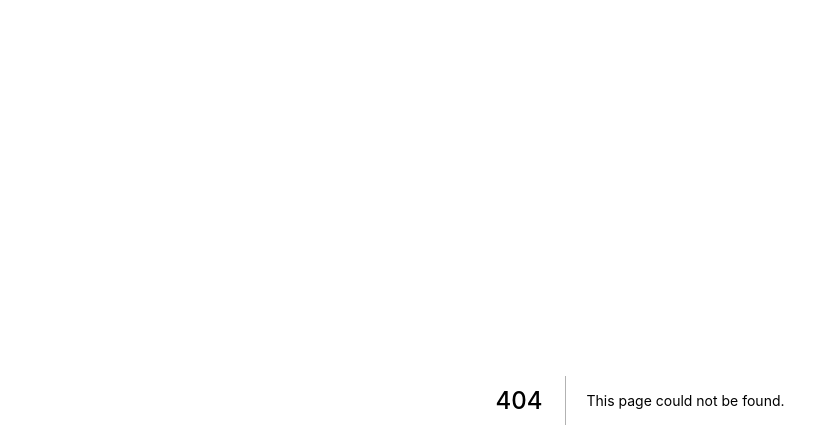
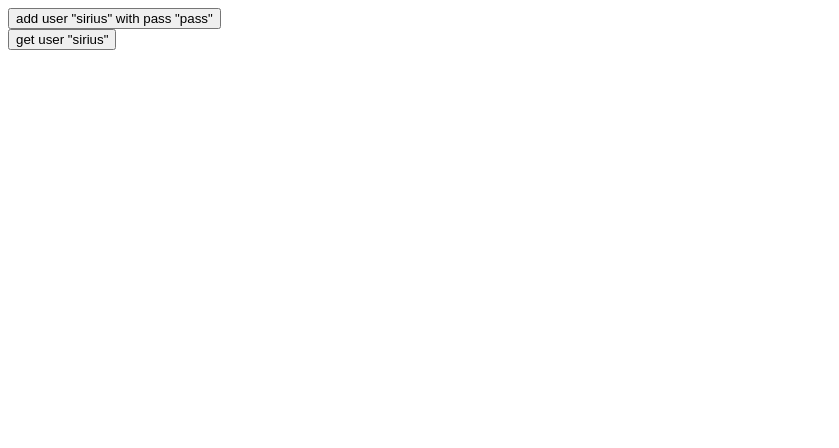
Before and after one commit to PiloucK/Transcendence, a Next.js app in the folder frontend/: page /apiTest in a window 1280 px wide. Before the commit this address had no page. Shown: the top 448 px of the page, without its empty margins (0-839 px from the left). Built offline with nearby package versions, Linux system fonts and the light colour scheme.

Commit message:
dont use this commit. transfert between e2 and e1, all changes about adding Masaki's test app with api calls into actual typescript next app not js react app

```diff
--- /dev/null
+++ b/frontend/components/UserProfile.tsx
@@ -0,0 +1,29 @@
+import { FC } from "react";
+
+interface IUserProfileProps {
+  user: IUser;
+}
+
+interface IUser {
+  username: string;
+  ranking: number;
+  elo: number;
+  gamesWon: number;
+  gamesLost: number;
+}
+
+export const UserProfile: FC<IUserProfileProps> = ({ user }: IUserProfileProps) => {
+  return (
+    <>
+      <div>
+        <h1>{user.username}</h1>
+        <h2>Level {user.elo}</h2>
+        <p>Ranking: {user.ranking}</p>
+        <p>Games won: {user.gamesWon}</p>
+        <p>Games lost: {user.gamesLost}</p>
+        <button>Invite to play</button>
+        <button>Add to friend</button>
+      </div>
+    </>
+  );
+};
--- /dev/null
+++ b/frontend/pages/apiTest.tsx
@@ -0,0 +1,48 @@
+import { useState, useEffect } from "react";
+import UserProfile from "../components/UserProfile";
+import userService from "../services/users";
+
+const FetchUser = ({ user, addUser, getUser }) => {
+  if (user.username === "Username") {
+    return (
+      <div>
+        <button onClick={() => addUser("sirius", "pass")}>
+          add user "sirius" with pass "pass"
+        </button>
+        <br />
+        <button onClick={getUser}>get user "sirius"</button>
+      </div>
+    );
+  }
+  return <UserProfile user={user} />;
+};
+
+const app = () => {
+  const sampleUser = {
+    username: "Username",
+    elo: 42,
+    games_won: 21,
+    games_lost: 21,
+  };
+  const [user, setUser] = useState(sampleUser);
+
+  const getUser = () => {
+    userService.getOne("sirius").then((user) => {
+      setUser(user);
+    });
+  };
+
+  const addUser = (login: string, pass: string) => {
+    userService.add({ login: login, pass: pass }).then((user) => {
+      setUser(user);
+    });
+  };
+
+  return (
+    <div>
+      <FetchUser user={user} addUser={addUser} getUser={getUser} />
+    </div>
+  );
+};
+
+export default app;
--- /dev/null
+++ b/frontend/services/users.tsx
@@ -0,0 +1,34 @@
+import axios from "axios";
+const baseUrl = "http://localhost:3001/users";
+
+const getAll = () => {
+  const request = axios.get(baseUrl);
+  return request.then((response) => response.data);
+};
+
+const getOne = (id: number) => {
+  const request = axios.get(`${baseUrl}?login=${id}`);
+  return request.then((response) => response.data);
+};
+
+interface IUser {
+  login: string;
+  pass: string;
+}
+const add = (user: IUser) => {
+  const request = axios.post(`${baseUrl}?login=${user.login}&pass=${user.pass}`);
+  return request.then((response) => response.data);
+};
+
+const deleteOne = (id: number) => {
+  const request = axios.delete(`${baseUrl}/${id}`);
+  return request.then((response) => response.data);
+};
+
+export default { getAll, getOne, add, deleteOne };
+// ES6 shorthand for
+// export default {
+//   getAll: getAll,
+//   create: create,
+//   update: update,
+// };
```
Also changed, not shown: package.json (added, +8 -0 lines), 2 other files (tests, documents, lock files or other folders).
